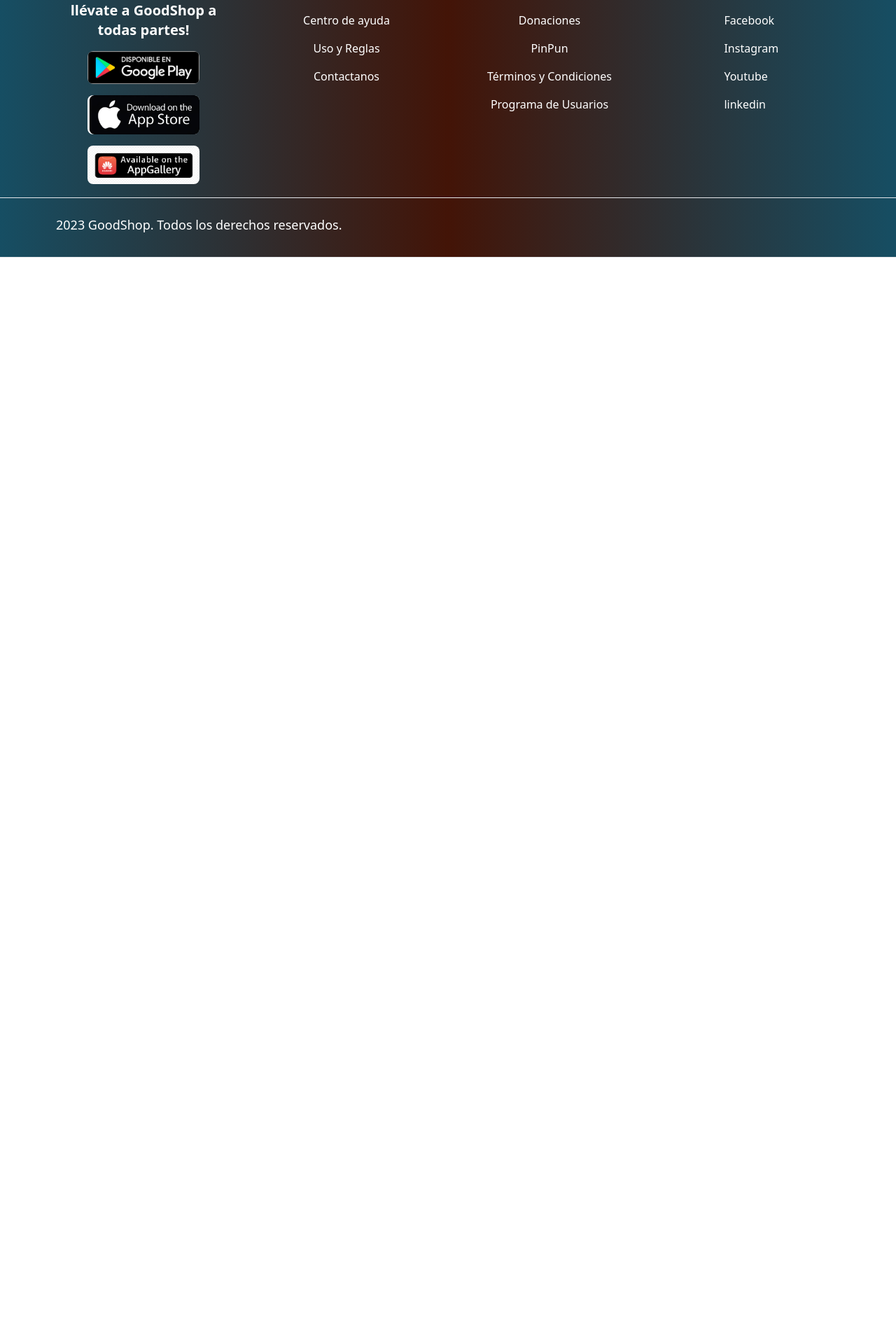
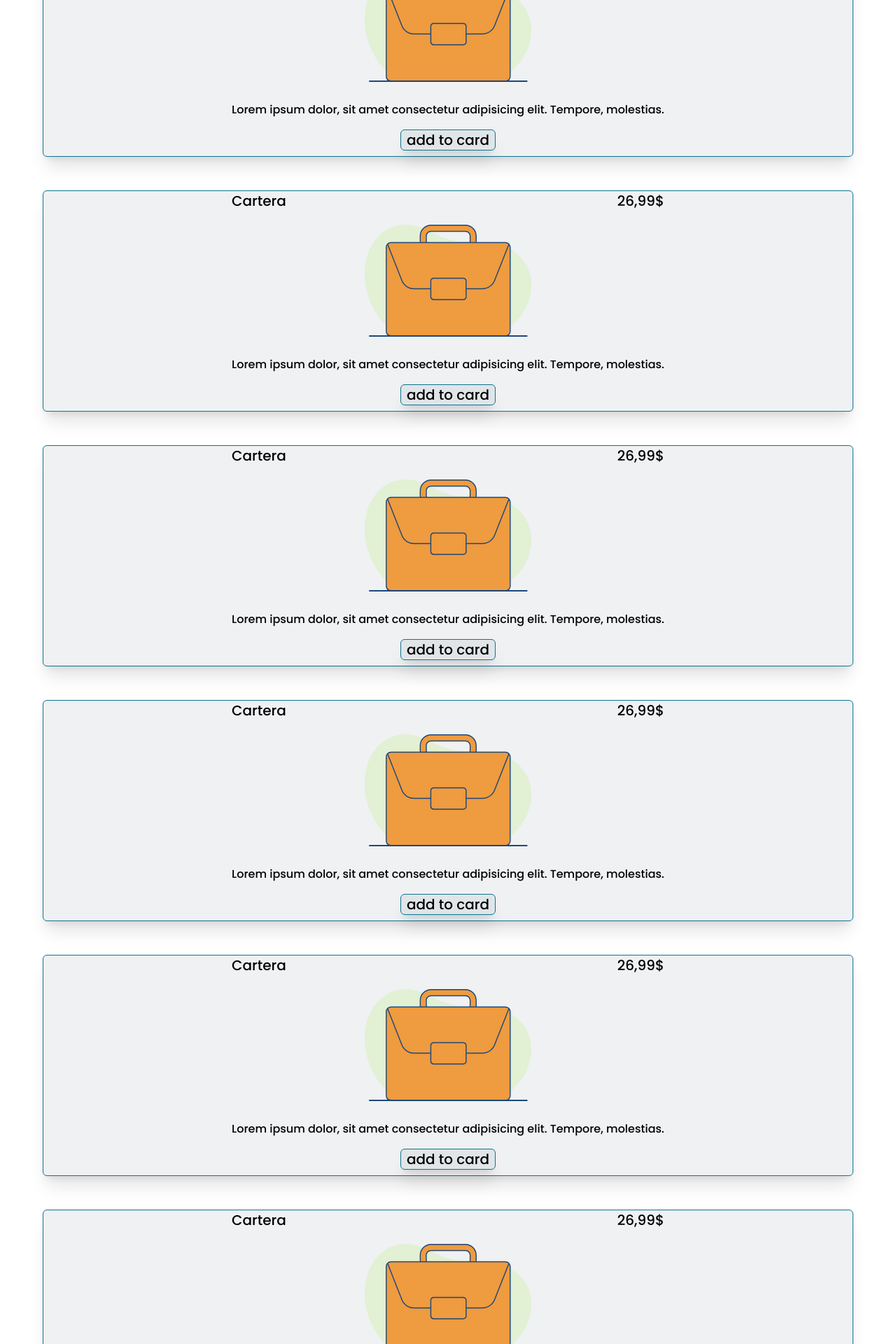
Before and after one commit to ReinaldoMarcanoJS/GoodShop, a React (Vite) app: page / in a window 1280 px wide. Shown: the part 340-2260 px from the top of the page at 70% size. Before the commit the page ends 800 px from the top, so only its background shows below. Built offline with nearby package versions, Linux system fonts and the light colour scheme; no server answers; a web font is replaced by a local one.

Commit message:
routes to products

```diff
--- a/src/Components/ui/Products/ListOfProducts.tsx
+++ b/src/Components/ui/Products/ListOfProducts.tsx
@@ -1,4 +1,4 @@
-// import { ProductCard } from "./ProductCard";
+import { ProductCard } from "./ProductCard";
 // import { ArrayProducts } from "../../../types";
 import { useEffect } from "react";
 import { useSelector } from "react-redux";
@@ -14,8 +14,14 @@ export const ListOfProducts = (): JSX.Element => {
     },[products])
   return (
     <div className="w-full">
-      // {/* {products.map((product) => { */}
-        {/* // <ProductCard name={product.name} description={product.description} price={product.price} /> */}
+      {/* {products.map((product) => { */}
+        <ProductCard/>
+        <ProductCard/>
+        <ProductCard/>
+        <ProductCard/>
+        <ProductCard/>
+        <ProductCard/>
+        <ProductCard/>
 
       {/* // })} */}
     </div>
--- a/src/Components/ui/Products/ProductCard.tsx
+++ b/src/Components/ui/Products/ProductCard.tsx
@@ -1,12 +1,12 @@
 import carro from "../../../assets/carros_CATEGORIAS.svg";
 
-type product = {
-  name: string,
-  price: string,
-  description: string,
-}
+// type product = {
+//   name: string,
+//   price: string,
+//   description: string,
+// }
 
-export const ProductCard = ({name,description,price}:product): JSX.Element => {
+export const ProductCard = (): JSX.Element => {
 
 
   return (
@@ -15,15 +15,20 @@ export const ProductCard = ({name,description,price}:product): JSX.Element => {
         <div className="mobile:w-auto ">
           <div className="mobile:w-auto">
             <div className="flex justify-between mx-2">
-                <p>{name}</p>
-                <p>{price}</p>
+                <p>Cartera</p>
+                {/* <p>{name}</p> */}
+                <p>26,99$</p>
+                {/* <p>{price}</p> */}
             </div>
             <div className="mobile flex justify-center">
             <img src={carro} alt="producto" />
             </div>
             <div className="flex flex-col justify-center items-center">
+              {/* <p className="mobile:text-base p-2">
+                {description}
+              </p> */}
               <p className="mobile:text-base p-2">
-                {description}
+                Lorem ipsum dolor, sit amet consectetur adipisicing elit. Tempore, molestias.
               </p>
               <button className="mobile:w-auto border mobile:my-2 mobile:px-2 border-cyan-700 bg-slate-500/10  mobile:h-auto mobile:items-center mobile:flex shadow-xl rounded-md mobile:text-xl mobile"><span>add to card</span></button>
             </div>
--- a/src/pages/Dashboard.tsx
+++ b/src/pages/Dashboard.tsx
@@ -14,6 +14,8 @@ export const Dashboard = (): JSX.Element => {
   useEffect(()=>{
     async function fetchProducts(){
         const products = await getProducts();
+        await fetch("https://goodshopbackend.up.railway.app/src/uploads/dfaed64f-4594-4ac0-b8a4-f748491a5065.jpeg")
+        .then(res => console.log(res))
         dispath(setProducts(products))
     }
     fetchProducts();
```
